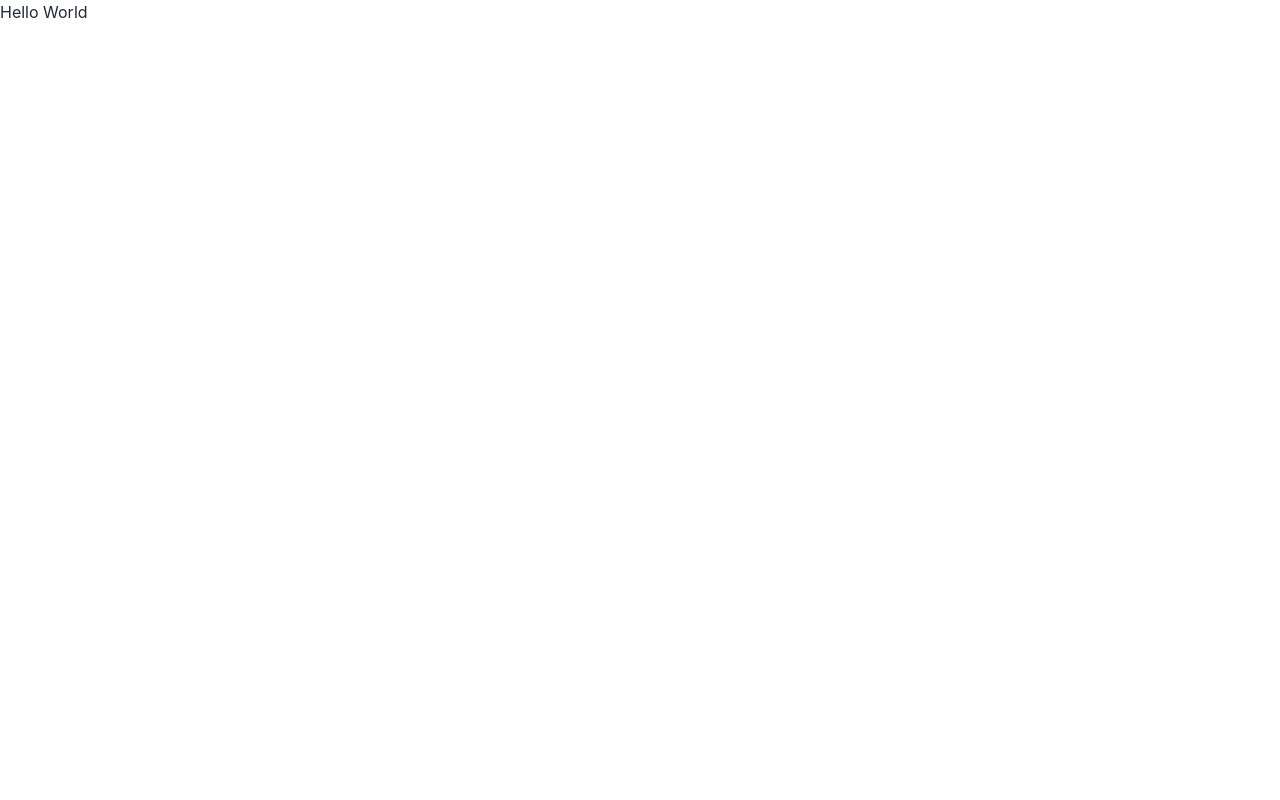
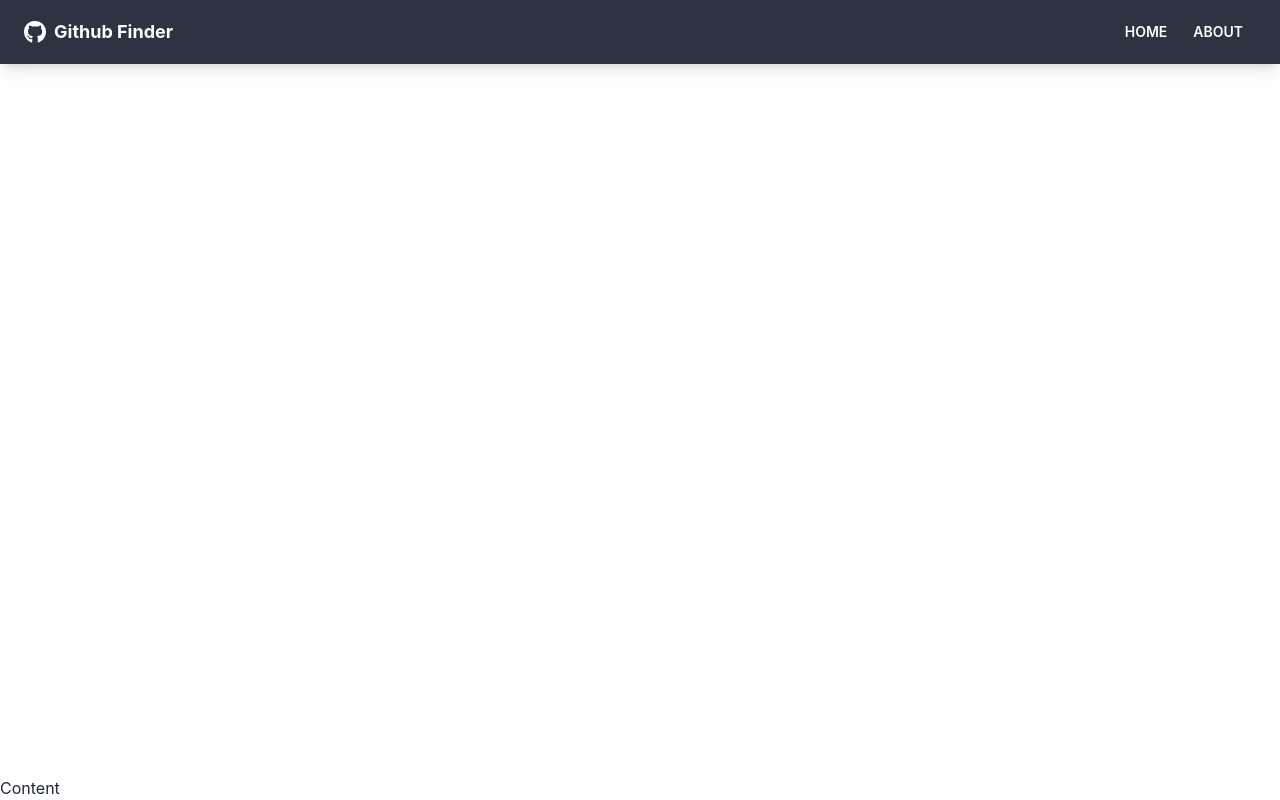
Before and after one commit to Ahsan-Zaidi/github-finder, a React (Create React App) app: page / in a window 1280 px wide. Built offline with nearby package versions, Linux system fonts and the light colour scheme; the HTML template or start-up script is replaced by a standard one.

Commit message:
navbar logo and links

```diff
--- a/package.json
+++ b/package.json
@@ -9,6 +9,8 @@
     "daisyui": "^3.7.4",
     "react": "^18.2.0",
     "react-dom": "^18.2.0",
+    "react-icons": "^4.11.0",
+    "react-router-dom": "^6.16.0",
     "react-scripts": "5.0.1",
     "web-vitals": "^2.1.4"
   },
--- a/src/App.js
+++ b/src/App.js
@@ -1,8 +1,16 @@
+import { BrowserRouter as Router, Route } from "react-router-dom";
+import Navbar from "./components/layout/Navbar";
+
 function App() {
     return (
-      <div>
-        <h1>Hello World</h1>
-      </div>
+      <Router>
+        <div className="flex flex-col justify-between h-screen">
+          <Navbar />
+          <main>
+            Content
+          </main>
+        </div>
+      </Router>
     )
 }
 
--- /dev/null
+++ b/src/components/layout/Navbar.jsx
@@ -0,0 +1,38 @@
+import { FaGithub } from 'react-icons/fa';
+import { Link } from 'react-router-dom';
+import PropTypes from 'prop-types';
+
+const Navbar = ({title}) => {
+    return (
+        <nav className='navbar mb-12 shadow-lg bg-neutral text-white'>
+            <div className='container mx-auto'>
+                <div className='flex-none px-2 mx-2'>
+                    <FaGithub className='inline pr-2 text-3xl'/>
+                    <Link to='/' className='text-lg font-bold align-middle'>
+                        {title}
+                    </Link>
+                </div>
+                <div className='flex-1 px-2 mx-2'>
+                    <div className='flex justify-end'>
+                        <Link to='/' className='btn btn-ghost btn-sm rounded-btn'>
+                            Home
+                        </Link>
+                        <Link to='/about' className='btn btn-ghost btn-sm rounded-btn'>
+                            About
+                        </Link>
+                    </div>
+                </div>
+            </div>
+        </nav>
+    )
+};
+
+Navbar.defaultProps = {
+    title: 'Github Finder'
+}
+
+Navbar.propTypes = {
+    title: PropTypes.string,
+}
+
+export default Navbar
```
Also changed, not shown: 1 other file (tests, documents, lock files or other folders).
